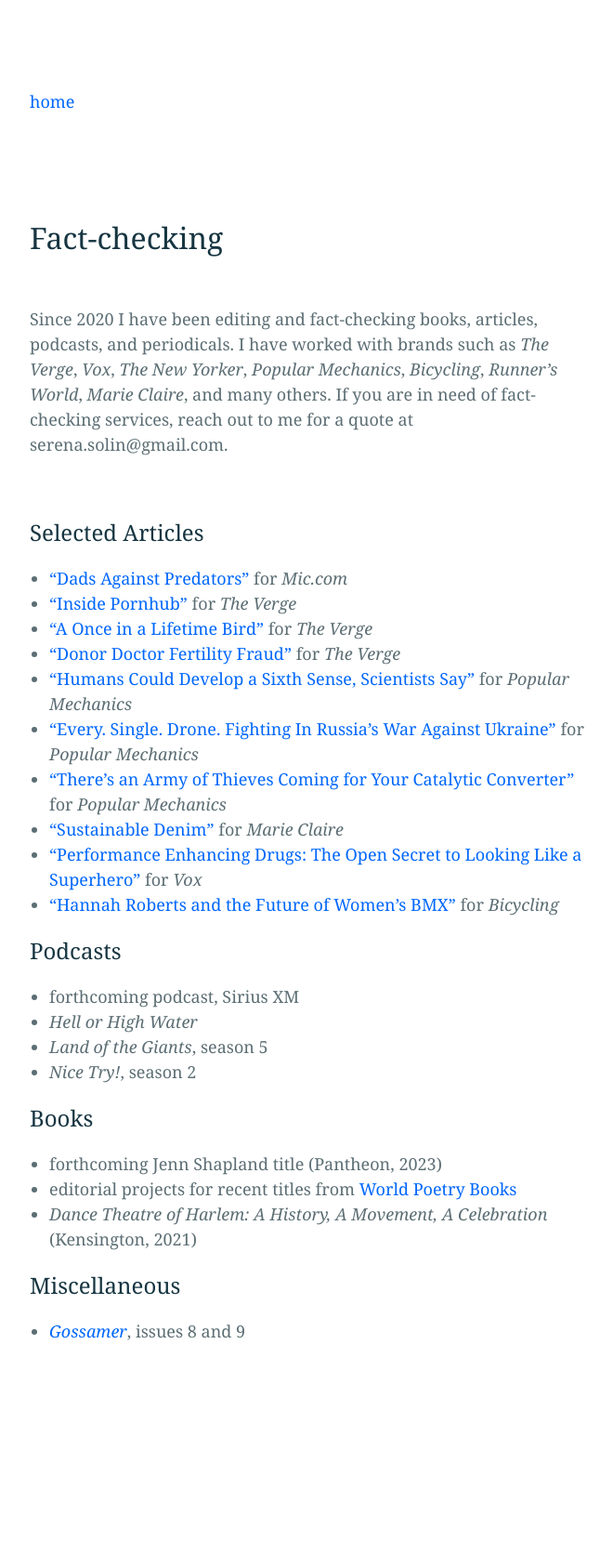
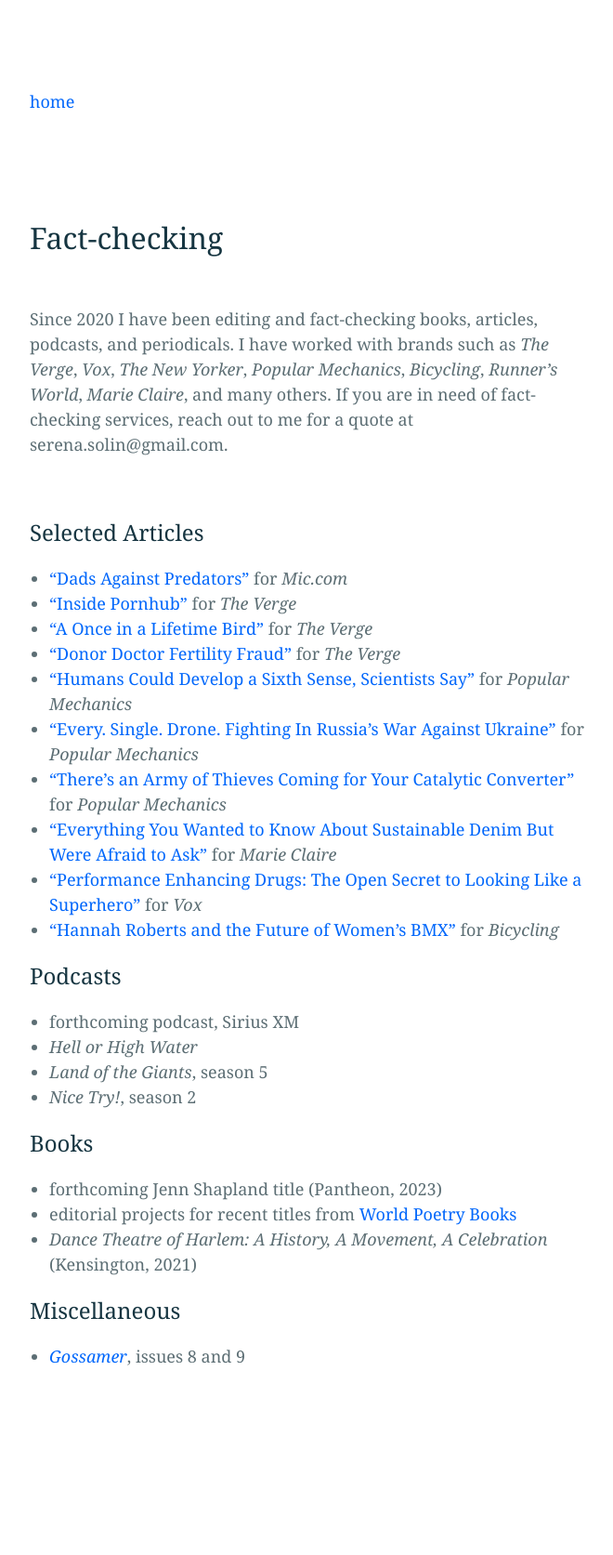
Before and after one commit to bliss-st/ss-website, a Jekyll site: the page built from factchecking.md, in a window 1280 px wide. Shown: the whole page at 93% size, without its empty margins (308-968 px from the left). Built offline with Jekyll 4.4.1, drawn with Linux system fonts in a browser that asks for light colours; before the commit the page ends 1646 px from its top, so only the background shows below that.

Commit message:
Update factchecking.md

```diff
--- a/factchecking.md
+++ b/factchecking.md
@@ -17,7 +17,7 @@
 * <a href="https://www.popularmechanics.com/technology/a36367690/humans-develop-sixth-sense-echolocation/">"Humans Could Develop a Sixth Sense, Scientists Say"</a> for <em>Popular Mechanics</em>
 * <a href="https://www.popularmechanics.com/military/a40298287/drone-fighting-ukraine-war-russia/">"Every. Single. Drone. Fighting In Russia's War Against Ukraine"</a> for <em>Popular Mechanics</em>
 * <a href="https://www.popularmechanics.com/cars/a39813806/theres-an-army-of-thieves-coming-for-your-catalytic-converter/">"There's an Army of Thieves Coming for Your Catalytic Converter"</a> for <em>Popular Mechanics</em>
-* <a href="https://www.marieclaire.com/fashion/sustainable-denim/">"Sustainable Denim"</a> for <em>Marie Claire</em>
+* <a href="https://www.marieclaire.com/fashion/sustainable-denim/">"Everything You Wanted to Know About Sustainable Denim But Were Afraid to Ask"</a> for <em>Marie Claire</em>
 <br>
 * <a href="https://www.vox.com/the-goods/22760163/steroids-hgh-hollywood-actors-peds-performance-enhancing-drugs">"Performance Enhancing Drugs: The Open Secret to Looking Like a Superhero"</a> for <em>Vox</em>
 * <a href="https://www.bicycling.com/culture/a37102070/hannah-roberts-tokyo-olympics/">"Hannah Roberts and the Future of Women's BMX"</a> for <em>Bicycling</em>
```
